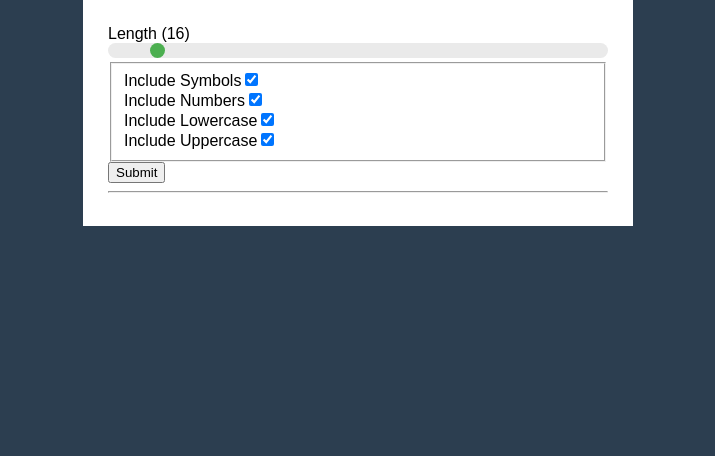
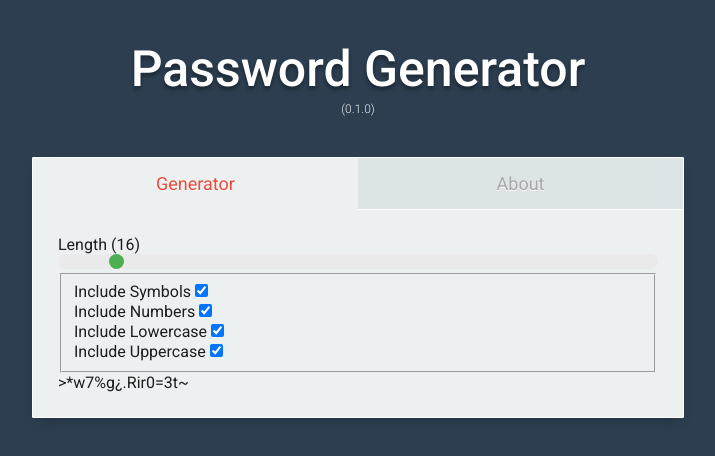
Before and after one commit to sdegetaus/password-generator, a React (Create React App) app: page / in a window 1280 px wide. Shown: the top 456 px of the page, without its empty margins (282-997 px from the left). Built offline with nearby package versions, Linux system fonts and the light colour scheme.

Commit message:
Small restructure and tabs

```diff
--- a/src/App.scss
+++ /dev/null
@@ -1,13 +0,0 @@
-$blue-base: #3498db;
-$blue-dark: #2980b9;
-
-$bg-dark: #2c3e50;
-
-$red-base: #e74c3c;
-$light-base: #ecf0f1;
-
-.container {
-  width: 500px;
-  background-color: white;
-  padding: 25px;
-}
--- a/src/App.tsx
+++ b/src/App.tsx
@@ -1,30 +1,63 @@
 import React from "react";
-import "./App.scss";
-import { Form } from "./components";
+import styled from "styled-components";
+import { Form, Tabs } from "./components";
 import { useRenderCount } from "./hooks";
-import { randomString } from "./snippets/generator";
+import { colors } from "./styles/colors";
+import packageJson from "../package.json";
 
 export default () => {
   useRenderCount("App");
 
-  const [mPassword, mSetPassword] = React.useState("");
-
-  const handleSubmit = (values: any) => {
-    console.log(values);
-    mSetPassword(
-      randomString(values.length, {
-        ...values,
-      })
-    );
-  };
-
   return (
-    <div className="container">
-      <section>
-        <Form onSubmit={handleSubmit} />
+    <StyledApp>
+      <section className="title">
+        <h1>Password Generator</h1>
+        <span>({packageJson.version})</span>
       </section>
-      <hr />
-      <div>{mPassword}</div>
-    </div>
+      <section className="card">
+        <Tabs />
+        <div className="content">
+          <Form />
+        </div>
+      </section>
+    </StyledApp>
   );
 };
+
+const StyledApp = styled.div`
+  background-color: ${colors.bg.dark};
+  height: 100vh;
+  width: 100vw;
+  display: flex;
+  align-items: center;
+  flex-flow: column;
+  color: ${colors.text.base};
+  .title {
+    margin: 40px 0;
+    text-align: center;
+    h1 {
+      color: white;
+      font-weight: 500;
+      font-size: 50px;
+      text-shadow: 0 3px 4px rgba(0, 0, 0, 0.4);
+    }
+    span {
+      color: ${colors.bg.lightest};
+      font-weight: 300;
+      font-size: 12px;
+    }
+  }
+  .card {
+    border: 1px solid white;
+    box-shadow: 0 6px 12px -5px rgba(0, 0, 0, 0.25);
+    background-color: ${colors.bg.lightest};
+    width: 650px;
+    border-radius: 1px;
+    padding: 25px;
+    padding: 0;
+    margin: 0;
+  }
+  .content {
+    padding: 25px;
+  }
+`;
--- a/src/assets/global.scss
+++ /dev/null
@@ -1,20 +0,0 @@
-body {
-  margin: 0;
-  font-family: sans-serif;
-  background-color: #2c3e50; // todo: change to variable
-}
-
-h1,
-h2,
-h3,
-h4,
-h5,
-h6 {
-  margin: 0;
-}
-
-#root {
-  display: flex;
-  align-items: center;
-  justify-content: center;
-}
--- a/src/components/Form.tsx
+++ b/src/components/Form.tsx
@@ -2,36 +2,61 @@ import React, { useState } from "react";
 import { Checkbox } from ".";
 import { ID } from "../consts";
 import Range from "./Range";
+import { randomString } from "../snippets/generator";
 
-export default (props: FormProps) => {
+export default () => {
+  // File members
   const [mValues, mSetValues] = useState({
-    [ID.length]: 16,
-    [ID.symbols]: true,
-    [ID.numbers]: true,
-    [ID.lowercase]: true,
-    [ID.uppercase]: true,
+    length: 16,
+    symbols: true,
+    numbers: true,
+    lowercase: true,
+    uppercase: true,
   });
+
+  const [mError, mSetError] = useState({
+    error: false,
+    message: "",
+  });
+
+  const [mResult, mSetResult] = useState("");
+
+  React.useEffect(() => {
+    if (
+      !mValues.symbols &&
+      !mValues.numbers &&
+      !mValues.lowercase &&
+      !mValues.uppercase
+    ) {
+      mSetError({
+        error: true,
+        message: "Please select at least one character set!",
+      });
+      return;
+    } else {
+      mSetError({
+        error: false,
+        message: "",
+      });
+    }
+
+    mSetResult(
+      randomString(mValues.length, {
+        ...mValues,
+      })
+    );
+  }, [mValues]);
 
   const handleChange = (name: string, value: any) => {
     mSetValues({
       ...mValues,
       [name]: value,
     });
-
-    if (props.onChange != null) {
-      props.onChange(mValues);
-    }
-  };
-
-  const handleSubmit = (e: React.FormEvent<HTMLFormElement>) => {
-    e.preventDefault();
-    if (props.onSubmit != null) {
-      props.onSubmit(mValues);
-    }
   };
 
   return (
-    <form onSubmit={handleSubmit}>
+    <>
+      <form>
         <Range
           label={`Length (${mValues.length})`}
           name={ID.length}
@@ -40,41 +65,39 @@ export default (props: FormProps) => {
           value={Number(mValues.length)}
           onChange={handleChange}
         />
-      <fieldset>
+        <fieldset className="checkbox-group">
           <Checkbox
             label={"Include Symbols"}
             name={ID.symbols}
-          checked={Boolean(mValues[ID.symbols])}
+            checked={Boolean(mValues.symbols)}
             onChange={handleChange}
           />
           <br />
           <Checkbox
             label={"Include Numbers"}
             name={ID.numbers}
-          checked={Boolean(mValues[ID.numbers])}
+            checked={Boolean(mValues.numbers)}
             onChange={handleChange}
           />
           <br />
           <Checkbox
             label={"Include Lowercase"}
             name={ID.lowercase}
-          checked={Boolean(mValues[ID.lowercase])}
+            checked={Boolean(mValues.lowercase)}
             onChange={handleChange}
           />
           <br />
           <Checkbox
             label={"Include Uppercase"}
             name={ID.uppercase}
-          checked={Boolean(mValues[ID.uppercase])}
+            checked={Boolean(mValues.uppercase)}
             onChange={handleChange}
           />
         </fieldset>
-      <input name={ID.submit} type={ID.submit} value={"Submit"} />
+        <section className="result">
+          {!mError.error ? mResult : mError.message}
+        </section>
       </form>
+    </>
   );
 };
-
-type FormProps = {
-  onChange?: (values: {}) => void;
-  onSubmit?: (values: {}) => void;
-};
--- /dev/null
+++ b/src/components/Tabs.tsx
@@ -0,0 +1,43 @@
+import React from "react";
+import styled from "styled-components";
+import { colors } from "../styles/colors";
+
+export default () => {
+  return (
+    <StyledTabs className="tabs">
+      <li className="active">Generator</li>
+      <li>About</li>
+    </StyledTabs>
+  );
+};
+
+const StyledTabs = styled.ul`
+  list-style: none;
+  margin: 0;
+  padding: 0;
+  width: 100%;
+  display: inline-flex;
+  justify-content: space-around;
+  li {
+    transition: color 0.3s;
+    text-shadow: 0 1px white;
+    font-size: 18px;
+    display: inline-flex;
+    border-bottom: 1px solid white;
+    cursor: pointer;
+    padding: 15px 0;
+    width: 50%;
+    justify-content: center;
+    background-color: ${colors.bg.light};
+    color: ${colors.text.disabled};
+    font-weight: 400;
+    &:hover:not(.active) {
+      color: ${colors.text.base};
+    }
+  }
+  .active {
+    border-bottom-color: ${colors.bg.lightest};
+    color: ${colors.red.base};
+    background-color: ${colors.bg.lightest};
+  }
+`;
--- a/src/components/index.tsx
+++ b/src/components/index.tsx
@@ -1,3 +1,4 @@
 export { default as Checkbox } from "./Checkbox";
 export { default as Form } from "./Form";
 export { default as Range } from "./Range";
+export { default as Tabs } from "./Tabs";
--- a/src/index.tsx
+++ b/src/index.tsx
@@ -1,7 +1,7 @@
 import React from "react";
 import ReactDOM from "react-dom";
 import App from "./App";
-import "./assets/global.scss";
+import "./styles/global.scss";
 
 ReactDOM.render(
   <React.StrictMode>
--- /dev/null
+++ b/src/styles/colors.ts
@@ -0,0 +1,18 @@
+export const colors = {
+  blue: {
+    base: "#3498db",
+    dark: "#2980b9",
+  },
+  bg: {
+    lightest: "#ecf0f1",
+    light: "#dce4e5",
+    dark: "#2c3e50",
+  },
+  red: {
+    base: "#e74c3c",
+  },
+  text: {
+    disabled: "#a7a7a7",
+    base: "#1e1e1e",
+  },
+};
--- /dev/null
+++ b/src/styles/global.scss
@@ -0,0 +1,15 @@
+@import url("https://fonts.googleapis.com/css2?family=Roboto:wght@300;400;500&display=swap");
+
+body {
+  margin: 0;
+  font-family: "Roboto", sans-serif;
+}
+
+h1,
+h2,
+h3,
+h4,
+h5,
+h6 {
+  margin: 0;
+}
```
Lines whose indentation alone changed are shown as unchanged.
